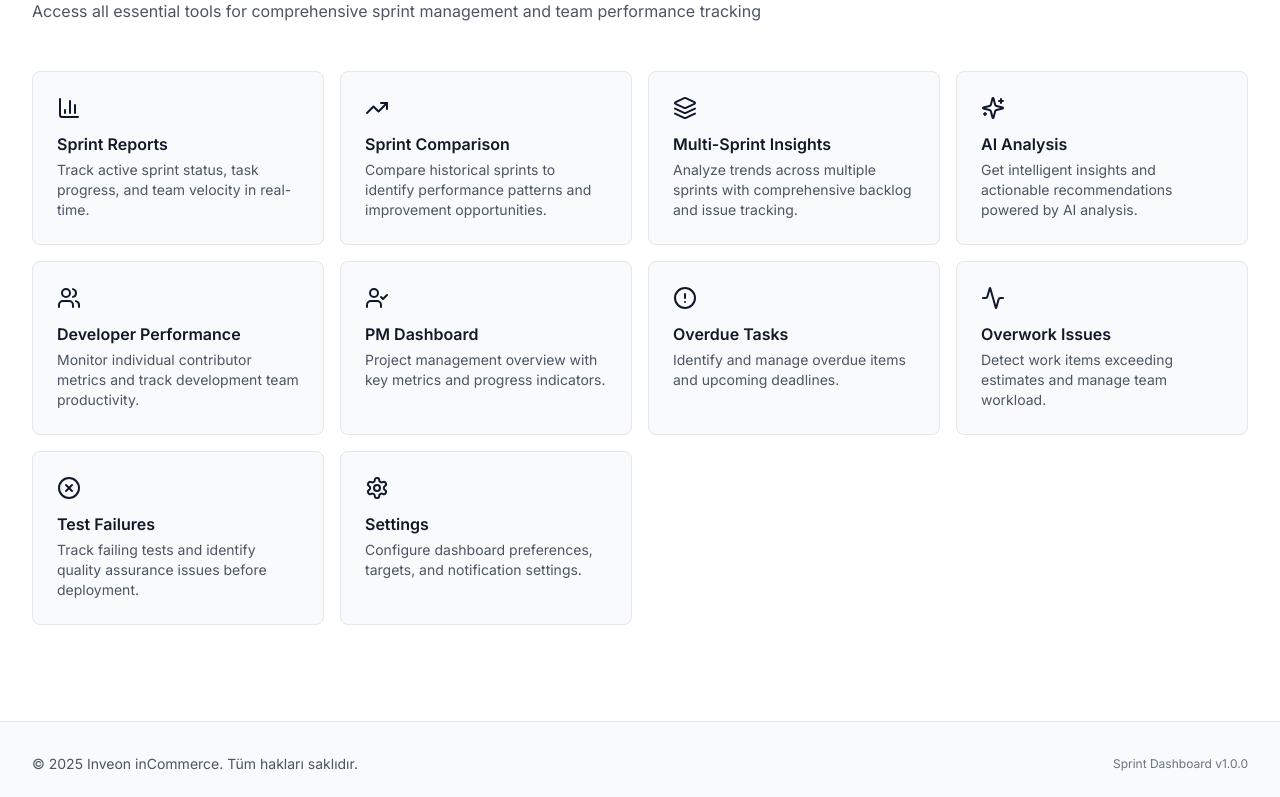
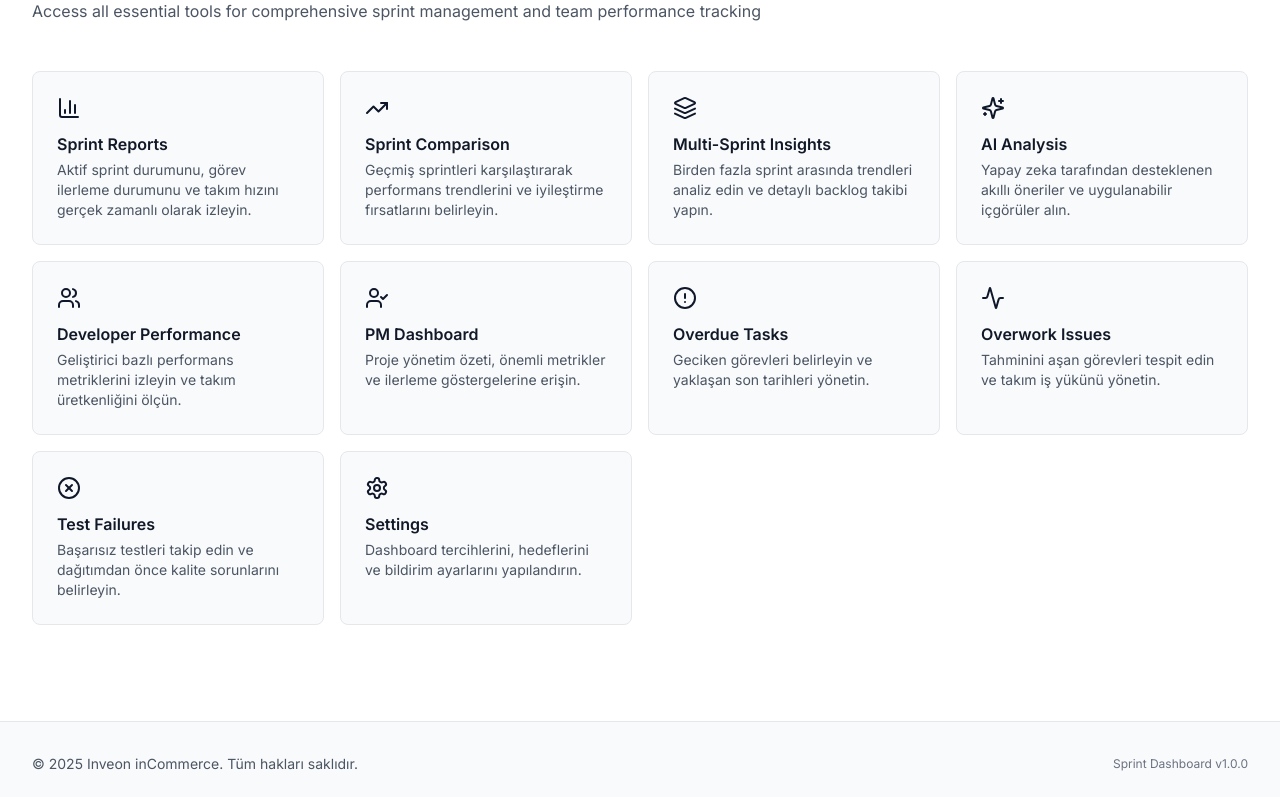
Before and after one commit to inveontech/sprint-dashboard, a Next.js app: page / in a window 1280 px wide. Shown: the part 518-1315 px from the top of the page. Built offline with nearby package versions, Linux system fonts and the light colour scheme.

Commit message:
Update: Keep module descriptions in Turkish

```diff
--- a/app/page.tsx
+++ b/app/page.tsx
@@ -18,61 +18,61 @@ import {
 const modules = [
   {
     title: 'Sprint Reports',
-    description: 'Track active sprint status, task progress, and team velocity in real-time.',
+    description: 'Aktif sprint durumunu, görev ilerleme durumunu ve takım hızını gerçek zamanlı olarak izleyin.',
     href: '/sprint-reports',
     icon: BarChart3,
   },
   {
     title: 'Sprint Comparison',
-    description: 'Compare historical sprints to identify performance patterns and improvement opportunities.',
+    description: 'Geçmiş sprintleri karşılaştırarak performans trendlerini ve iyileştirme fırsatlarını belirleyin.',
     href: '/sprint-comparison',
     icon: TrendingUp,
   },
   {
     title: 'Multi-Sprint Insights',
-    description: 'Analyze trends across multiple sprints with comprehensive backlog and issue tracking.',
+    description: 'Birden fazla sprint arasında trendleri analiz edin ve detaylı backlog takibi yapın.',
     href: '/sprint-insights/multi-sprint',
     icon: Layers,
   },
   {
     title: 'AI Analysis',
-    description: 'Get intelligent insights and actionable recommendations powered by AI analysis.',
+    description: 'Yapay zeka tarafından desteklenen akıllı öneriler ve uygulanabilir içgörüler alın.',
     href: '/ai-analysis',
     icon: Sparkles,
   },
   {
     title: 'Developer Performance',
-    description: 'Monitor individual contributor metrics and track development team productivity.',
+    description: 'Geliştirici bazlı performans metriklerini izleyin ve takım üretkenliğini ölçün.',
     href: '/developer-performance',
     icon: Users,
   },
   {
     title: 'PM Dashboard',
-    description: 'Project management overview with key metrics and progress indicators.',
+    description: 'Proje yönetim özeti, önemli metrikler ve ilerleme göstergelerine erişin.',
     href: '/pm-dashboard',
     icon: UserCheck,
   },
   {
     title: 'Overdue Tasks',
-    description: 'Identify and manage overdue items and upcoming deadlines.',
+    description: 'Geciken görevleri belirleyin ve yaklaşan son tarihleri yönetin.',
     href: '/overdue-tasks',
     icon: AlertCircle,
   },
   {
     title: 'Overwork Issues',
-    description: 'Detect work items exceeding estimates and manage team workload.',
+    description: 'Tahminini aşan görevleri tespit edin ve takım iş yükünü yönetin.',
     href: '/overwork-issues',
     icon: Activity,
   },
   {
     title: 'Test Failures',
-    description: 'Track failing tests and identify quality assurance issues before deployment.',
+    description: 'Başarısız testleri takip edin ve dağıtımdan önce kalite sorunlarını belirleyin.',
     href: '/test-failures',
     icon: XCircle,
   },
   {
     title: 'Settings',
-    description: 'Configure dashboard preferences, targets, and notification settings.',
+    description: 'Dashboard tercihlerini, hedeflerini ve bildirim ayarlarını yapılandırın.',
     href: '/settings',
     icon: Settings,
   },
```
